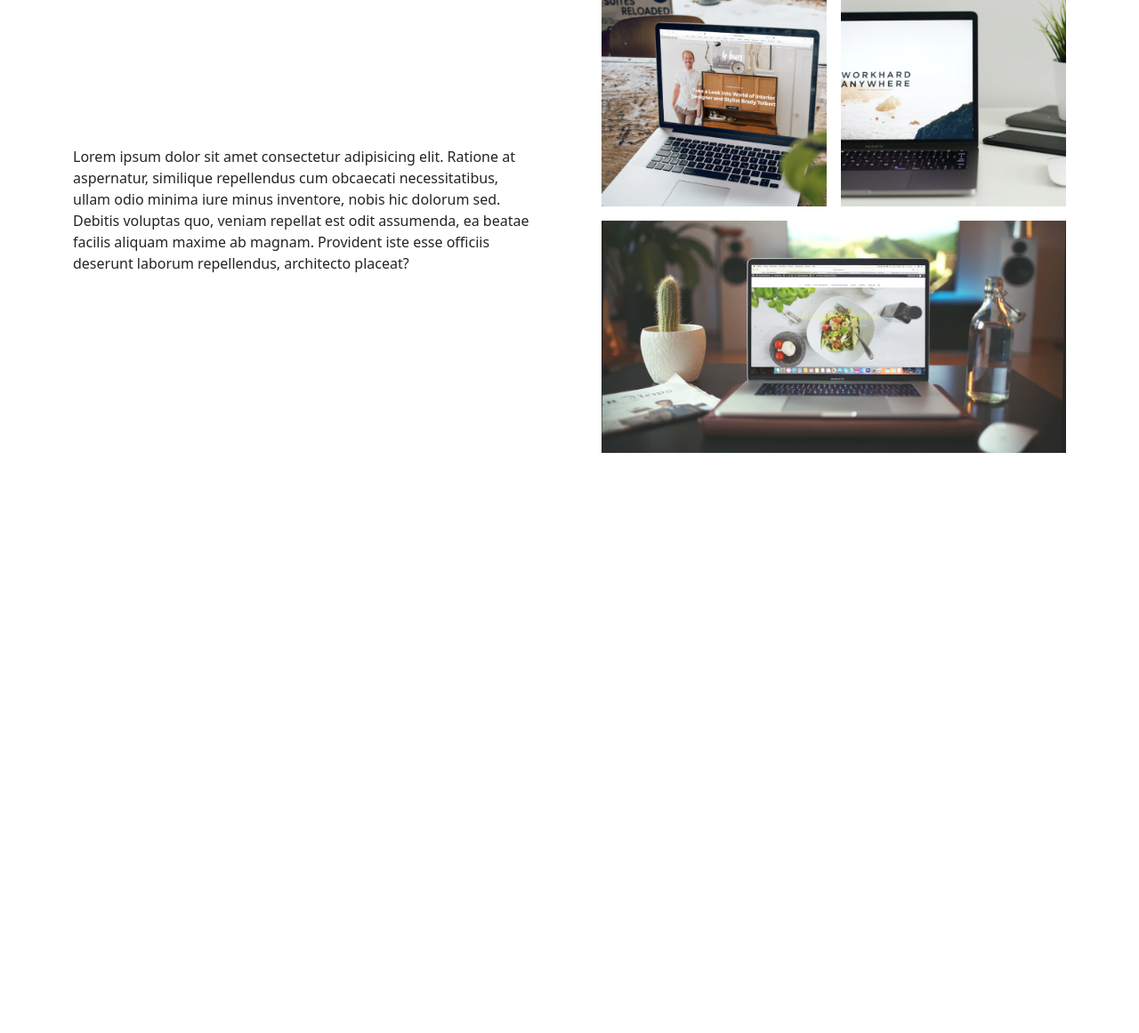
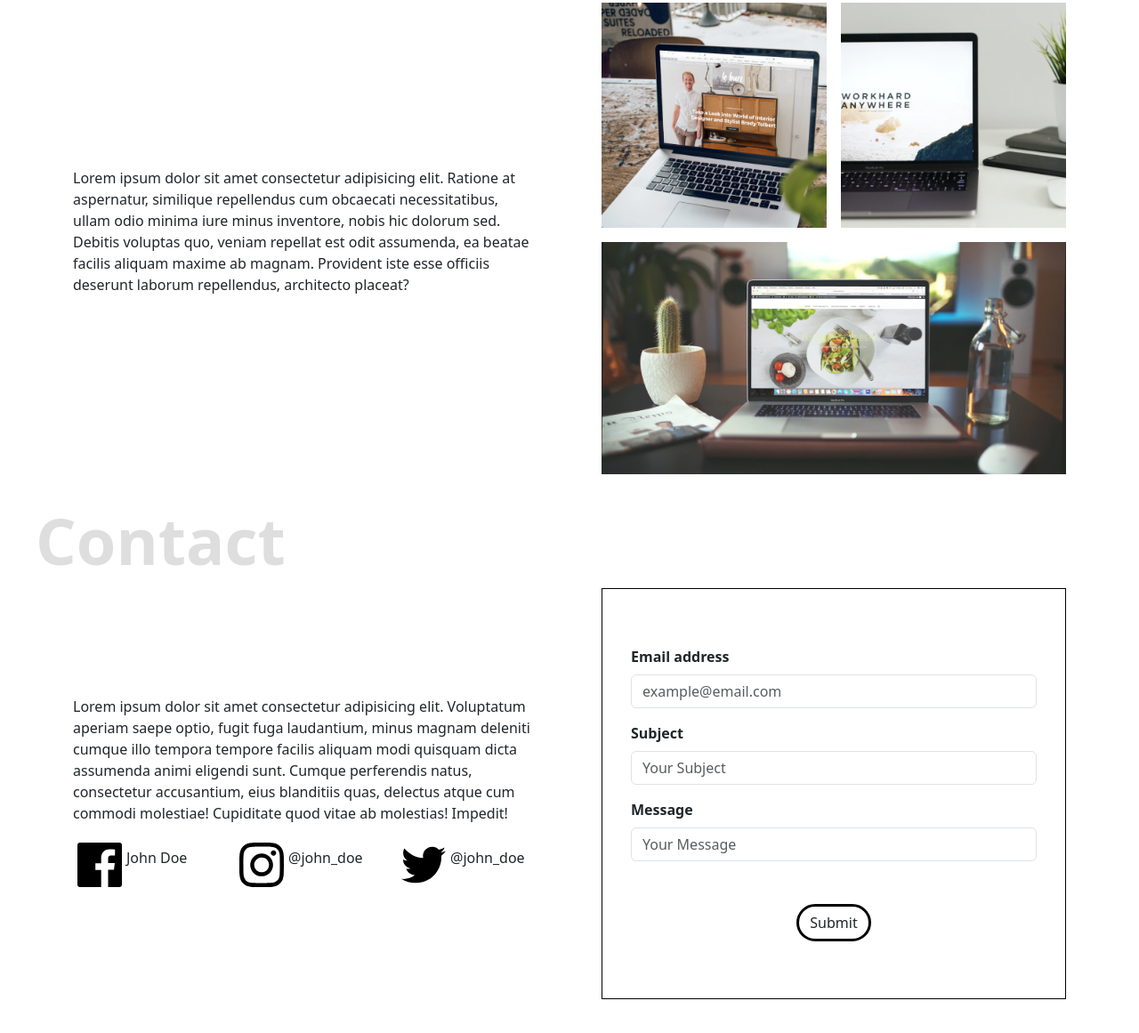
Before and after one commit to SeviWijaya/Portfolio, a plain HTML site: page index.html in a window 1280 px wide. Shown: the part 1390-2551 px from the top of the page at 89% size. Before the commit the page ends 1899 px from the top, so only its background shows below. Drawn offline with nearby package versions, Linux system fonts and the light colour scheme.

Commit message:
add contact

```diff
--- a/index.html
+++ b/index.html
@@ -86,7 +86,7 @@
           </div>
       </div>
   </section>
-  <section id="work" class="work container">
+  <section id="work" class="work container">7
     <div class="row d-flex align-items-center gap-5">
         <div class="col">
             <p>Lorem ipsum dolor sit amet consectetur adipisicing elit. Ratione at aspernatur, similique repellendus cum obcaecati necessitatibus, ullam odio minima iure minus inventore, nobis hic dolorum sed. Debitis voluptas quo, veniam repellat est odit assumenda, ea beatae facilis aliquam maxime ab magnam. Provident iste esse officiis deserunt laborum repellendus, architecto placeat?</p>
@@ -104,6 +104,46 @@
         </div>
     </div>
 </section>
+<section id="contact" class="contact container">
+  <div class="row d-flex align-items-center gap-5">
+      <div class="col">
+          <p>Lorem ipsum dolor sit amet consectetur adipisicing elit. Voluptatum aperiam saepe optio, fugit fuga laudantium, minus magnam deleniti cumque illo tempora tempore facilis aliquam modi quisquam dicta assumenda animi eligendi sunt. Cumque perferendis natus, consectetur accusantium, eius blanditiis quas, delectus atque cum commodi molestiae! Cupiditate quod vitae ab molestias! Impedit!</p>
+          <div class="row">
+              <div class="col d-flex align-items-center">
+                  <img src="images/Facebook.svg" alt="facebook icon">
+                  <p>John Doe</p>
+              </div>
+              <div class="col d-flex align-items-center">
+                  <img src="images/Instagram.svg" alt="instagram icon">
+                  <p>@john_doe</p>
+              </div>
+              <div class="col d-flex align-items-center">
+                  <img src="images/Twitter.svg" alt="twitter icon">
+                  <p>@john_doe</p>
+              </div>
+          </div>
+      </div>
+      <div class="col">
+          <form class="contact-form" onsubmit="onFormSubmit(event)">
+              <div class="mb-3">
+                <label for="inp_email" class="form-label">Email address</label>
+                <input type="email" class="form-control" id="inp_email" placeholder="example@email.com" required>
+              </div>
+              <div class="mb-3">
+                <label for="inp_subject" class="form-label">Subject</label>
+                <input type="text" class="form-control" id="inp_subject" placeholder="Your Subject" required>
+              </div>
+              <div class="mb-3">
+                  <label for="inp_message" class="form-label">Message</label>
+                  <input type="text" class="form-control" id="inp_message" placeholder="Your Message" required>
+              </div>
+              <div class="d-flex justify-content-center mt-5">
+                  <button type="submit" class="btn button">Submit</button>
+              </div>
+            </form>
+      </div>
+  </div>
+</section>
     <script src="https://cdn.jsdelivr.net/npm/@popperjs/core@2.11.6/dist/umd/popper.min.js" integrity="sha384-oBqDVmMz9ATKxIep9tiCxS/Z9fNfEXiDAYTujMAeBAsjFuCZSmKbSSUnQlmh/jp3" crossorigin="anonymous"></script>
     <script src="https://cdn.jsdelivr.net/npm/bootstrap@5.3.0-alpha1/dist/js/bootstrap.min.js" integrity="sha384-mQ93GR66B00ZXjt0YO5KlohRA5SY2XofN4zfuZxLkoj1gXtW8ANNCe9d5Y3eG5eD" crossorigin="anonymous"></script>
     <script src="https://code.jquery.com/jquery-3.6.3.min.js" integrity="sha256-pvPw+upLPUjgMXY0G+8O0xUf+/Im1MZjXxxgOcBQBXU=" crossorigin="anonymous"></script>
--- a/main.js
+++ b/main.js
@@ -12,3 +12,23 @@ function toggleDetail(e) {
     $(detail).slideToggle()
 
 }
+
+function onFormSubmit(e) {
+    e.preventDefault()
+    const email = $("#inp_email")
+    const subject = $("#inp_subject")
+    const message = $("#inp_message")
+
+    if(!$(email).val()) {
+        alert("Email is required")
+    } else if (!$(subject).val()) {
+        alert("Subject is required")
+    } else if (!$(message).val()) {
+        alert("Message is required")
+    } else {
+        alert("Form Submitted")
+        $(email).val("")
+        $(subject).val("")
+        $(message).val("")
+    }
+}
--- a/style.css
+++ b/style.css
@@ -124,6 +124,21 @@ section::before {
     content: 'Softwore Project';
 }
 
+.contact {
+    padding-bottom: 128px;
+}
+
+.contact::before {
+    content: 'Contact';
+}
+
+.contact-form {
+    border: 1px solid black;
+    padding: 64px 32px ;
+}
+.form-label {
+    font-weight: 700;
+}
 @keyframes upDown {
     0% {
         transform: translateY(0);
```
Also changed, not shown: images/Facebook.svg (added), images/Instagram.svg (added), images/Twitter.svg (added).
